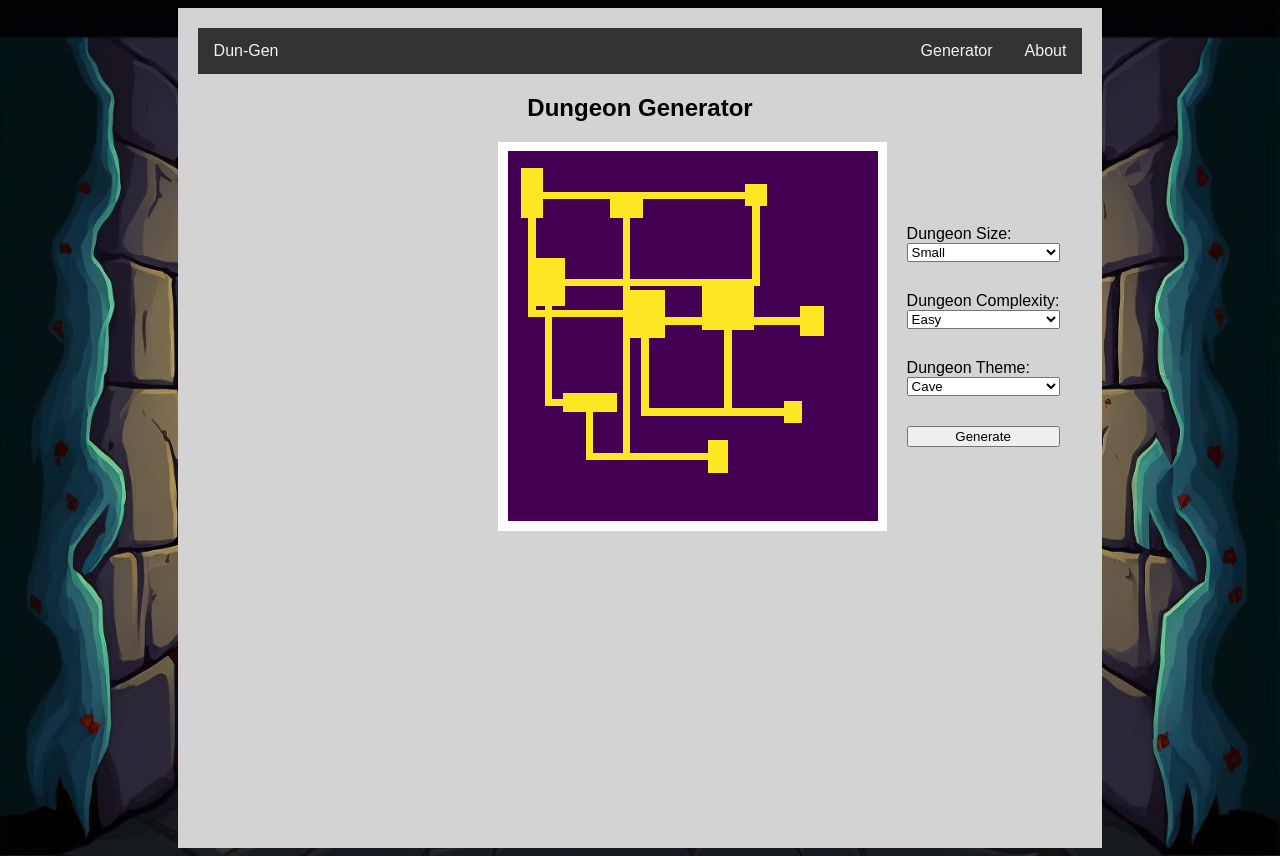
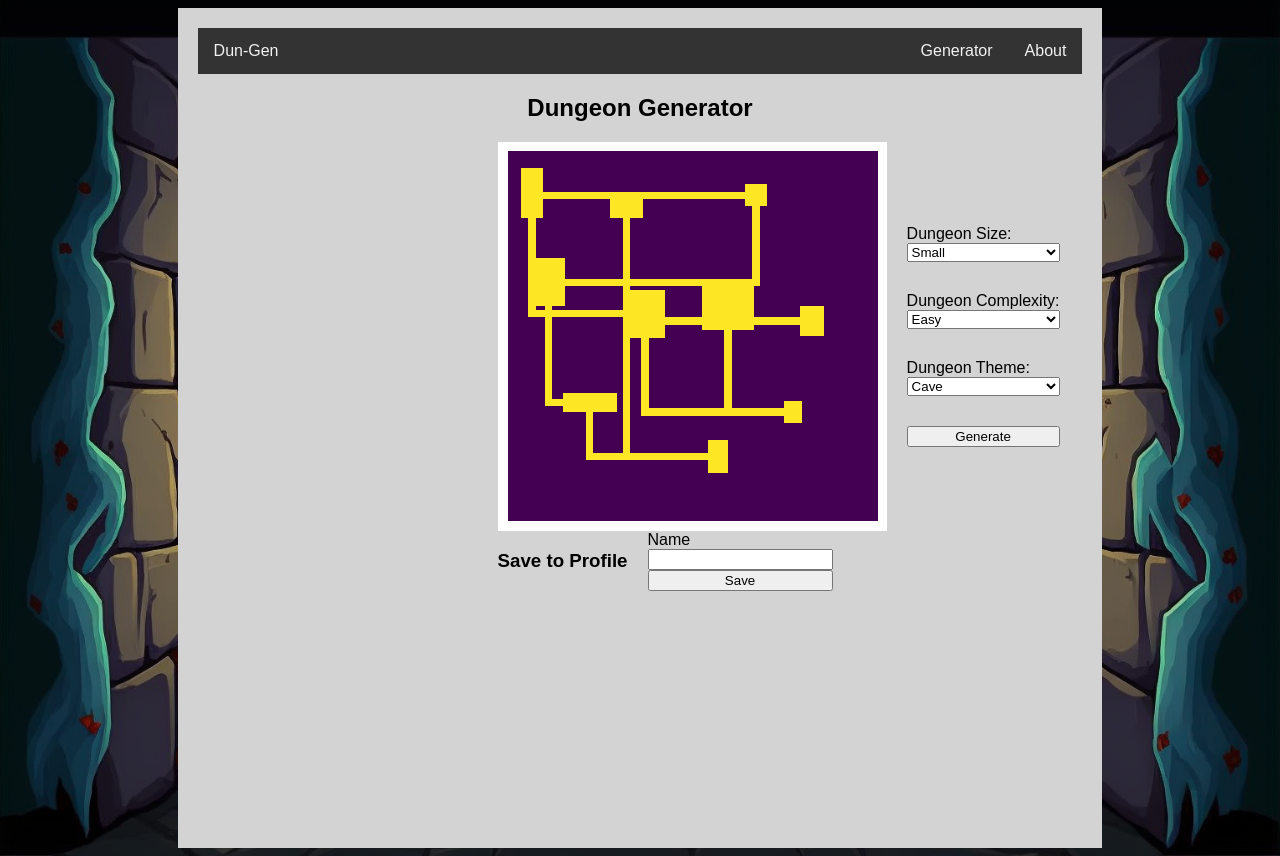
Before and after one commit to Noisymedal/DunGen, a Flask app: template templates/generator.html in a window 1280 px wide. Run offline with Flask 3, Linux system fonts and the light colour scheme; the template is opened without the code that fills it, so the values that code supplies are empty; some libraries are stand-ins or nearby versions.

Commit message:
Save dungeon & delete user
- Added route to save dungeon to database
- Added frontend functionality to save route
- Added route to remove user from database (frontend TBA)

```diff
--- a/app.py
+++ b/app.py
@@ -4,10 +4,12 @@
 ## python app.py
 ## the web app should then run on http://localhost:5000
 
-from flask import Flask, render_template, redirect, url_for, request, session, flash
+from flask import Flask, render_template, redirect, url_for, request, session
+# from flask_login import login_required, LoginManager
 from flask_mysqldb import MySQL
 import MySQLdb.cursors, re, bcrypt
 import generator
+import cv2
 
 app = Flask(__name__)
 
@@ -29,6 +31,7 @@ def generate_dungeon():
     return render_template("generator.html")
 
 @app.route("/about")
+# @login_required
 def about():
     return render_template("about.html")
 
@@ -75,6 +78,7 @@ def login():
 
 # Route for logging out
 @app.route('/logout')
+# @login_required
 def logout():
     # Remove session data
     session.pop('loggedin', None)
@@ -130,6 +134,7 @@ def register():
 
 # Route for profile page
 @app.route('/profile')
+# @login_required
 def profile():
     # Check if the user is logged in
     if 'loggedin' in session:
@@ -137,11 +142,59 @@ def profile():
         cursor = mysql.connection.cursor(MySQLdb.cursors.DictCursor)
         cursor.execute('SELECT * FROM user WHERE iduser = %s', (session['id'],))
         account = cursor.fetchone()
+
+        # Get saved dungeons
+        cursor.execute('SELECT * FROM dungeon WHERE iduser = %s', (session['id'],))
+        dungeons = cursor.fetchall()
+
         # Show the profile page with account info
-        return render_template('profile.html', account=account)
+        return render_template('profile.html', account = account, dungeons = dungeons)
     # Redirect to login page if not logged in
     return redirect(url_for('login'))
 
+@app.route('/delete')
+# @login_required
+def delete():
+    msg = ''
+    if 'loggedin' in session:
+        # remove user from the database
+        cursor = mysql.connection.cursor(MySQLdb.cursors.DictCursor)
+        cursor.execute('DELETE FROM user WHERE iduser = %s', (session['id'],))
+        mysql.connection.commit()
+
+        # remove saved dungeons associated with user
+        cursor.execute('DELETE FROM dungeon WHERE iduser = %s', (session['id'],))
+        mysql.connection.commit()
+
+        # logout the user
+        session.pop('loggedin', None)
+        session.pop('id', None)
+        session.pop('username', None)
+        return redirect(url_for('login'))
+    else:
+        msg = 'literally how'
+
+    return redirect(url_for('/'), msg=msg)
+
+@app.route('/save', methods=['POST'])
+# @login_required
+def save():
+    msg = ''
+    if 'loggedin' in session:
+        if request.method == 'POST' and 'name' in request.form:
+            # get name from request form & image from static folder
+            name = request.form['name']
+            image = cv2.imread('static/dungeon.png')
+            # create new dungeon entry in database
+            cursor = mysql.connection.cursor(MySQLdb.cursors.DictCursor)
+            cursor.execute('INSERT INTO dungeon VALUES (NULL, %s, %s, %s, NULL)', (session['id'], image, name))
+            mysql.connection.commit()
+            msg = 'Dungeon saved successfully!'
+        else:
+            msg = 'Please fill out the form'
+    else:
+        msg = 'Please log in to save a dungeon'
+    return redirect(url_for('profile'))
 
 if __name__ == "__main__":
     app.run(debug=True)
--- a/generator.py
+++ b/generator.py
@@ -355,12 +355,12 @@ def main():
             if grid[i,j] == 255:
                 imgNum = random.randint(0, 4)
                 ax.imshow(imgDict[imgNum], extent=[j-.5, j+1-.5, i-.5, i+1-.5], zorder=1)
-                print("Tile ", imgNum, " placed at ", i, j)
+                # print("Tile ", imgNum, " placed at ", i, j)
 
     ax.imshow(image, extent=[0, N-1, 0, N-1], zorder=0, alpha=0)
 
     plt.axis('off') # Remove grid axes
-    plt.savefig("output/dungeon.png", bbox_inches='tight') # Output PNG of generated dungeon
-    plt.show() # Display generated dungeon for Debug purposes
+    plt.savefig("static/dungeon.png", bbox_inches='tight') # Output PNG of generated dungeon
+    # plt.show() # Display generated dungeon for Debug purposes
 
-main()
+# main()
--- a/templates/generator.html
+++ b/templates/generator.html
@@ -49,6 +49,18 @@
                     </form>
                 </div>
             </div>
+            <div></div>
+            <div class="generator-container">
+                <h3>Save to Profile</h3>
+                    <div class="form-container">
+                        <form action="/save" method="POST">
+                            <label>Name</label>
+                            <input type="text" id="name" name="name" />
+                            <input type="submit" value="Save" />
+
+                        </form>
+                    </div>
+            </div>
         </div>
     </body>
 </html>
--- a/templates/profile.html
+++ b/templates/profile.html
@@ -5,11 +5,13 @@
 		<title>Profile</title>
 	</head>
 	<body class="loggedin">
-		<div class="content">
+		<div class="generator-container">
 			<h1>{{ account['username'] }}'s Profile</h1>
                 <div>
-                    <p>Saved Dungeons (TBA)</p>
+                    <p>Saved Dungeons</p>
+					<p>{{ dungeons }}</p>
                     <table>
+
 
                     </table>
                 </div>
```
Also changed, not shown: requirements.txt (+9 -0 lines).
